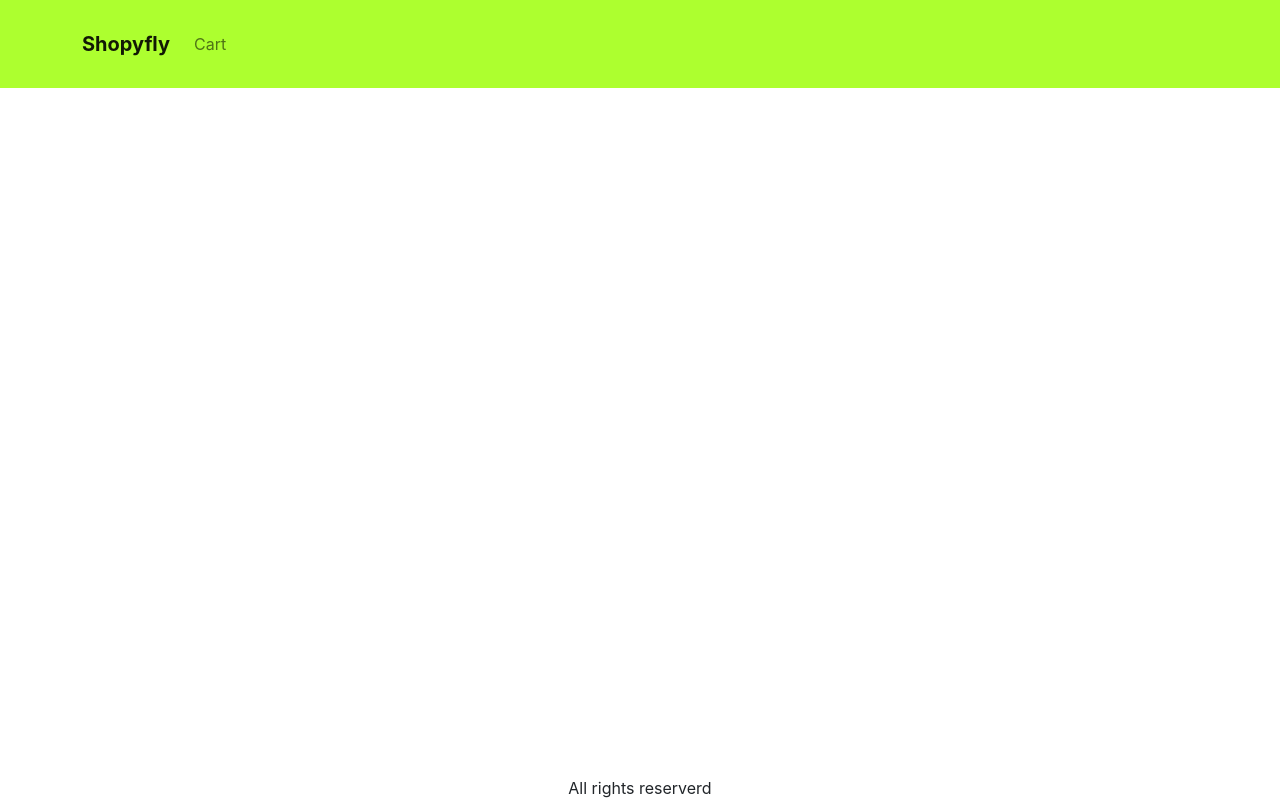
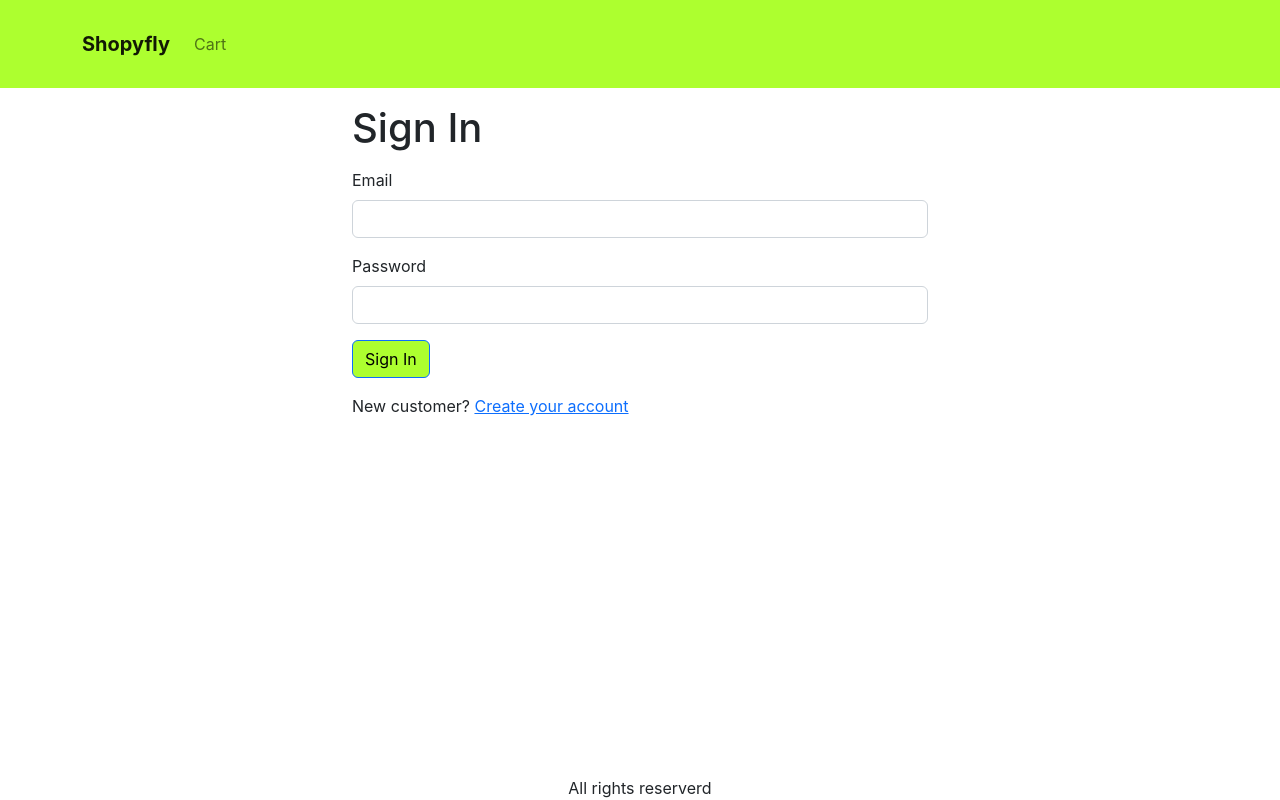
Before and after one commit to mirakis97/E-Commerce-Project, a React (Create React App) app in the folder front-end/: page /signin in a window 1280 px wide. Built offline with nearby package versions, Linux system fonts and the light colour scheme.

Commit message:
Created Sign-In Screen

```diff
--- a/front-end/src/App.js
+++ b/front-end/src/App.js
@@ -9,6 +9,7 @@
 import { useContext } from "react";
 import { Store } from "./componets/Cart/Store";
 import Cart from "./componets/Cart/Cart";
+import SignIn from "./componets/Identity/SignIn";
 
 function App() {
   const { state, dispatch: ctxDispatch } = useContext(Store);
@@ -40,6 +41,7 @@
             <Routes>
               <Route path="/product/:slug" element={<ProdcutScreen />} />
               <Route path="/cart" element={<Cart />} />
+              <Route path="/signin" element={<SignIn />} />
               <Route path="/" element={<HomeScreen />} />
             </Routes>
           </Container>
--- /dev/null
+++ b/front-end/src/componets/Identity/SignIn.js
@@ -0,0 +1,34 @@
+import { Button, Container, Form } from "react-bootstrap";
+import { Link, useLocation } from "react-router-dom";
+import { Helmet } from 'react-helmet-async'
+
+export default function SignIn(){
+    const { search } = useLocation();
+    const redirectUrl = new URLSearchParams(search).get('redirect');
+    const redirect = redirectUrl ? redirectUrl : '/';
+    return(
+        <Container className="small-container">
+            <Helmet>
+                <title>Sign In</title>
+            </Helmet>
+            <h1 className="my-3">Sign In</h1>
+            <Form>
+                <Form.Group className="mb-3" controlId="email">
+                    <Form.Label>Email</Form.Label>
+                    <Form.Control type="email" required/>
+                </Form.Group>
+                <Form.Group className="mb-3" controlId="password">
+                    <Form.Label>Password</Form.Label>
+                    <Form.Control type="password" required/>
+                </Form.Group>
+                <div className="mb-3">
+                    <Button type="submit">Sign In</Button>
+                </div>
+                <div className="mb-3">
+                    New customer?{' '}
+                    <Link to={`/signup?redirect=${redirect}`}>Create your account</Link>
+                </div>
+            </Form>
+        </Container>
+    )
+}
--- a/front-end/src/index.css
+++ b/front-end/src/index.css
@@ -6,7 +6,7 @@
   -webkit-font-smoothing: antialiased;
   -moz-osx-font-smoothing: grayscale;
 }
-.site-App{
+.site-App {
   min-height: 100vh;
 }
 header {
@@ -18,35 +18,38 @@
   font-weight: bold;
   text-decoration: none;
 }
-main{
+main {
   flex: 1;
 }
-.rating span{
+.rating span {
   color: orange;
 }
-.btn-primary{
+.btn-primary {
   background-color: greenyellow;
   color: black;
 }
-.products{
+.products {
   display: flex;
   flex-wrap: wrap;
 }
-.product{
+.product {
   border: 1px black solid;
   margin: 1rem;
   justify-content: center;
 }
-.product img{
-    width: 100%;
-    max-width: 400px;
+.product img {
+  width: 100%;
+  max-width: 400px;
 }
-.thumbs{
+.thumbs {
   padding: 1rem;
 }
-.img-large{
+.img-large {
   max-width: 100%;
 }
 .img-thumbmail {
   height: 80px;
 }
+.small-container {
+  max-width: 600px;
+}
```
